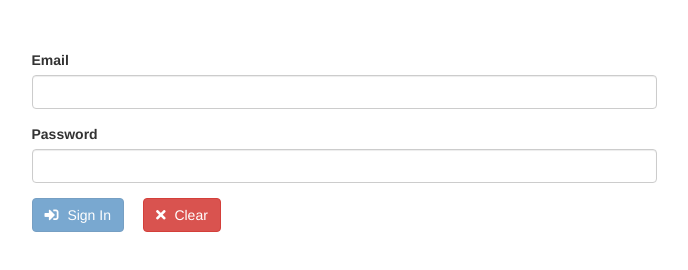
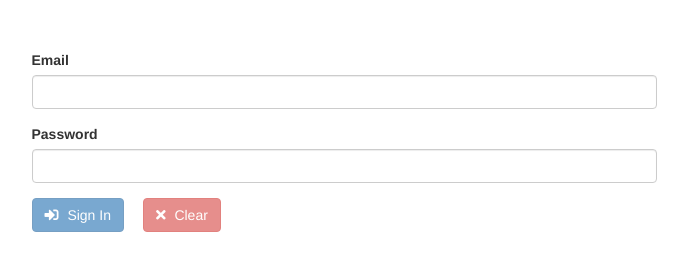
Before and after one commit to vaibhavgarg90/job_portal, a website: page front_end/app/index.html at #!/login in a window 1280 px wide. Shown: the whole page, without its empty margins (296-984 px from the left). Drawn offline with nearby package versions, Linux system fonts and the light colour scheme.

Commit message:
minor ui refactoring

```diff
--- a/front_end/app/templates/sign-in.html
+++ b/front_end/app/templates/sign-in.html
@@ -23,7 +23,7 @@
                     Sign In
                 </button>
                 <button class="btn btn-danger"
-                        ng-disabled="loading" ng-click="reset()">
+                        ng-disabled="loading || (!email && !password)" ng-click="reset()">
                     <i class="fas fa-times margin-right-5"></i>
                     Clear
                 </button>
```
